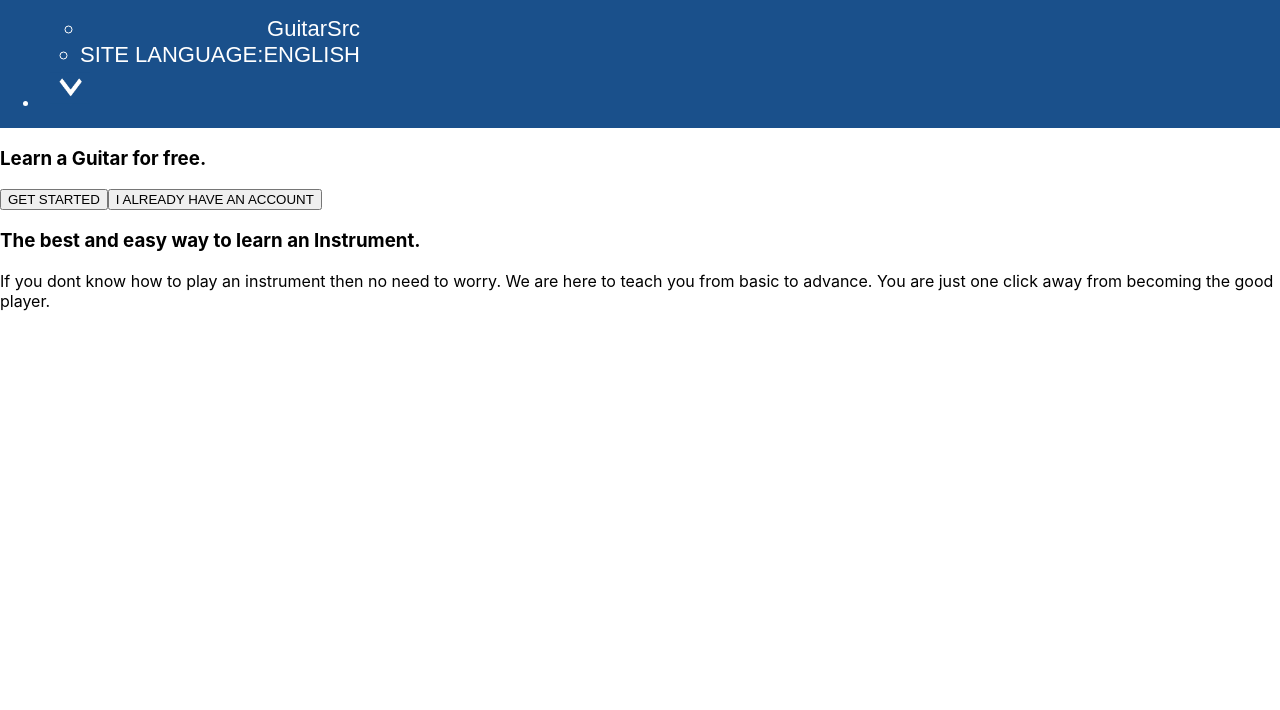
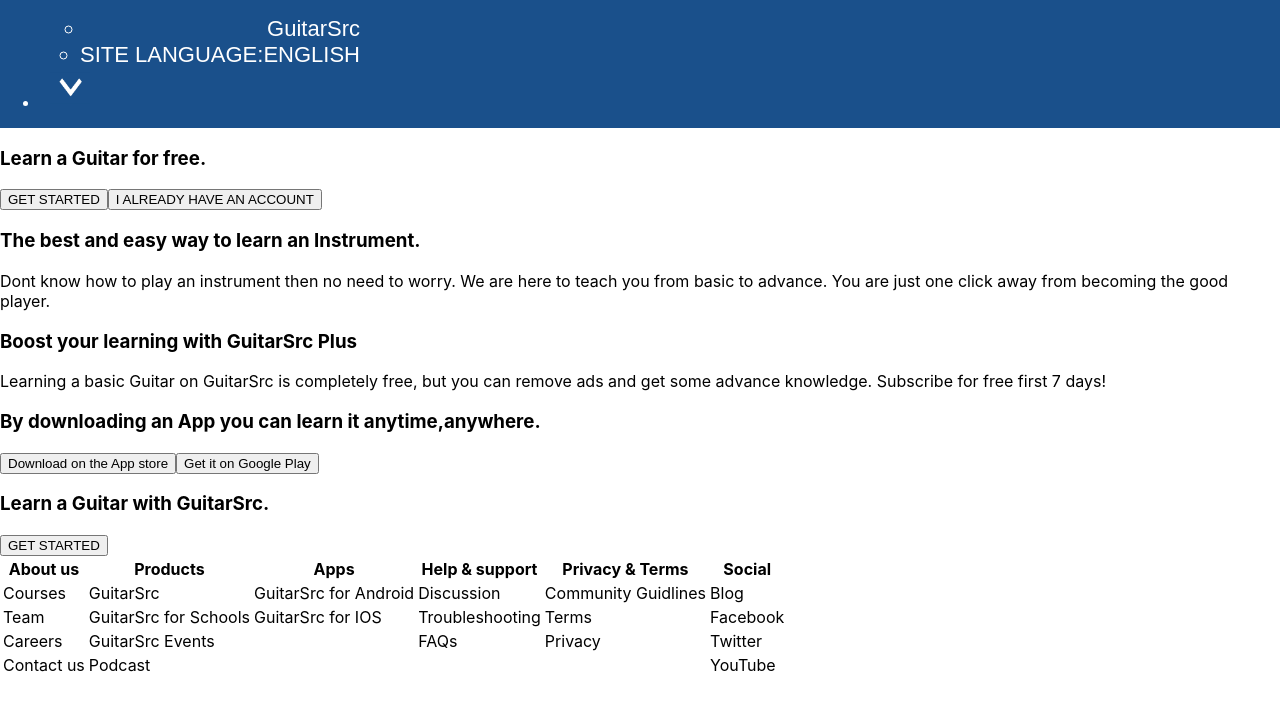
Before and after one commit to Nik1-code/basic-app, a React (Create React App) app: page / in a window 1280 px wide. Shown: the top 710 px of the page. Built offline with nearby package versions, Linux system fonts and the light colour scheme; a web font is replaced by a local one.

Commit message:
create raw data

```diff
--- a/src/App.js
+++ b/src/App.js
@@ -25,10 +25,72 @@
       <div>
         <h3>The best and easy way to learn an Instrument.</h3>
         <p>
-          If you dont know how to play an instrument then no need to worry. We
-          are here to teach you from basic to advance. You are just one click
-          away from becoming the good player.
+          Dont know how to play an instrument then no need to worry. We are here
+          to teach you from basic to advance. You are just one click away from
+          becoming the good player.
         </p>
+      </div>
+      <div>
+        <h3>Boost your learning with GuitarSrc Plus</h3>
+        <p>
+          Learning a basic Guitar on GuitarSrc is completely free, but you can
+          remove ads and get some advance knowledge. Subscribe for free first 7
+          days!
+        </p>
+      </div>
+      <div>
+        <h3>By downloading an App you can learn it anytime,anywhere.</h3>
+        <button>Download on the App store</button>
+        <button>Get it on Google Play</button>
+      </div>
+      <div>
+        <h3>Learn a Guitar with GuitarSrc.</h3>
+        <button>GET STARTED</button>
+      </div>
+
+      <div>
+        <table>
+          <tr>
+            <th>About us</th>
+            <th>Products</th>
+            <th>Apps</th>
+            <th>Help & support</th>
+            <th>Privacy & Terms</th>
+            <th>Social</th>
+          </tr>
+          <tr>
+            <td>Courses</td>
+            <td>GuitarSrc</td>
+            <td>GuitarSrc for Android</td>
+            <td>Discussion</td>
+            <td>Community Guidlines</td>
+            <td>Blog</td>
+          </tr>
+          <tr>
+            <td>Team</td>
+            <td>GuitarSrc for Schools</td>
+            <td>GuitarSrc for IOS</td>
+            <td>Troubleshooting</td>
+            <td>Terms</td>
+            <td>Facebook</td>
+          </tr>
+          <tr>
+            <td>Careers</td>
+            <td>GuitarSrc Events</td>
+            <td></td>
+            <td>FAQs</td>
+            <td>Privacy</td>
+            <td>Twitter</td>
+          </tr>
+          <tr>
+            <td>Contact us</td>
+            <td>Podcast</td>
+            <td></td>
+            <td></td>
+            <td></td>
+            <td>YouTube</td>
+          </tr>
+        </table>
       </div>
     </div>
   );
```
